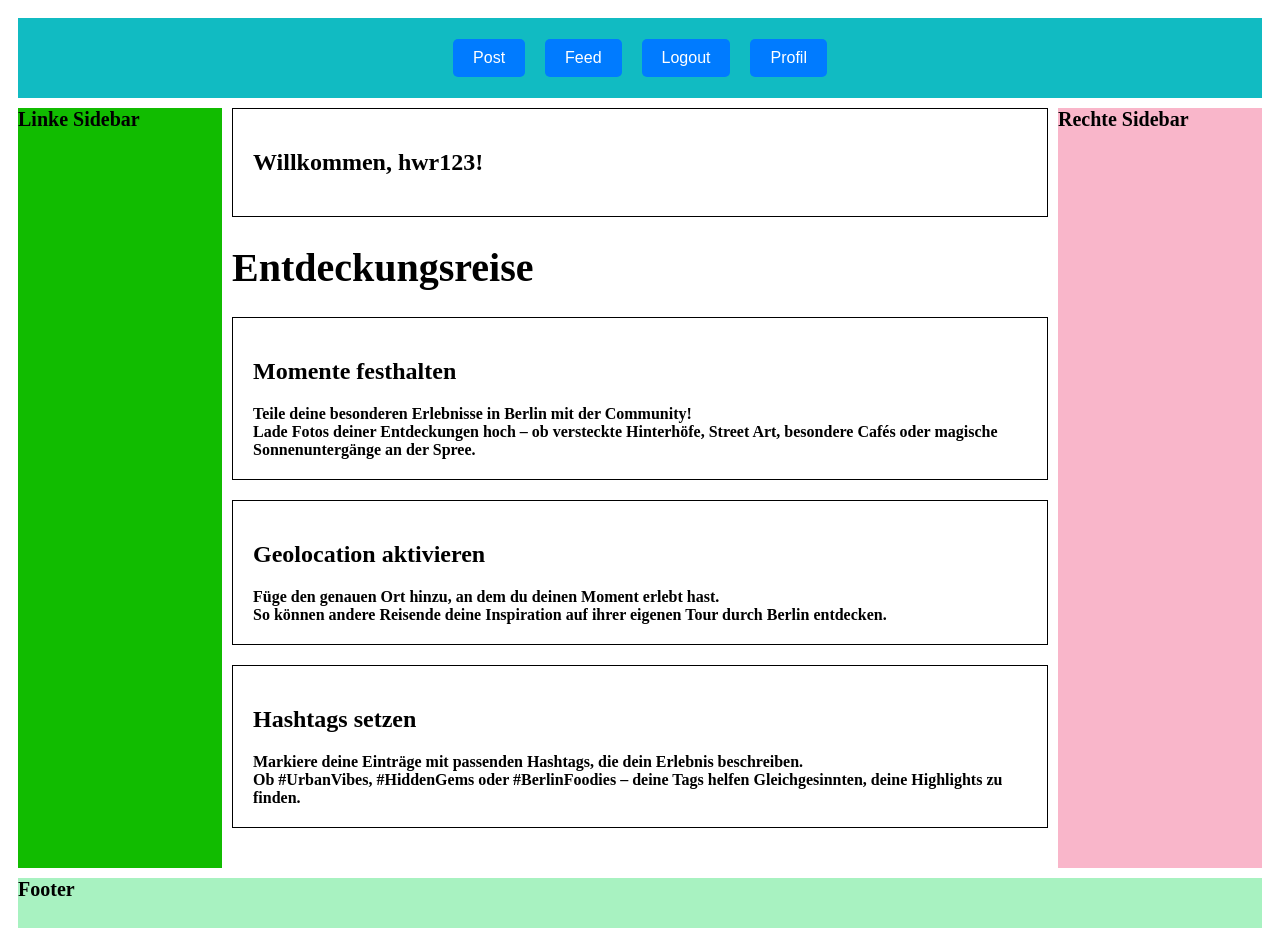
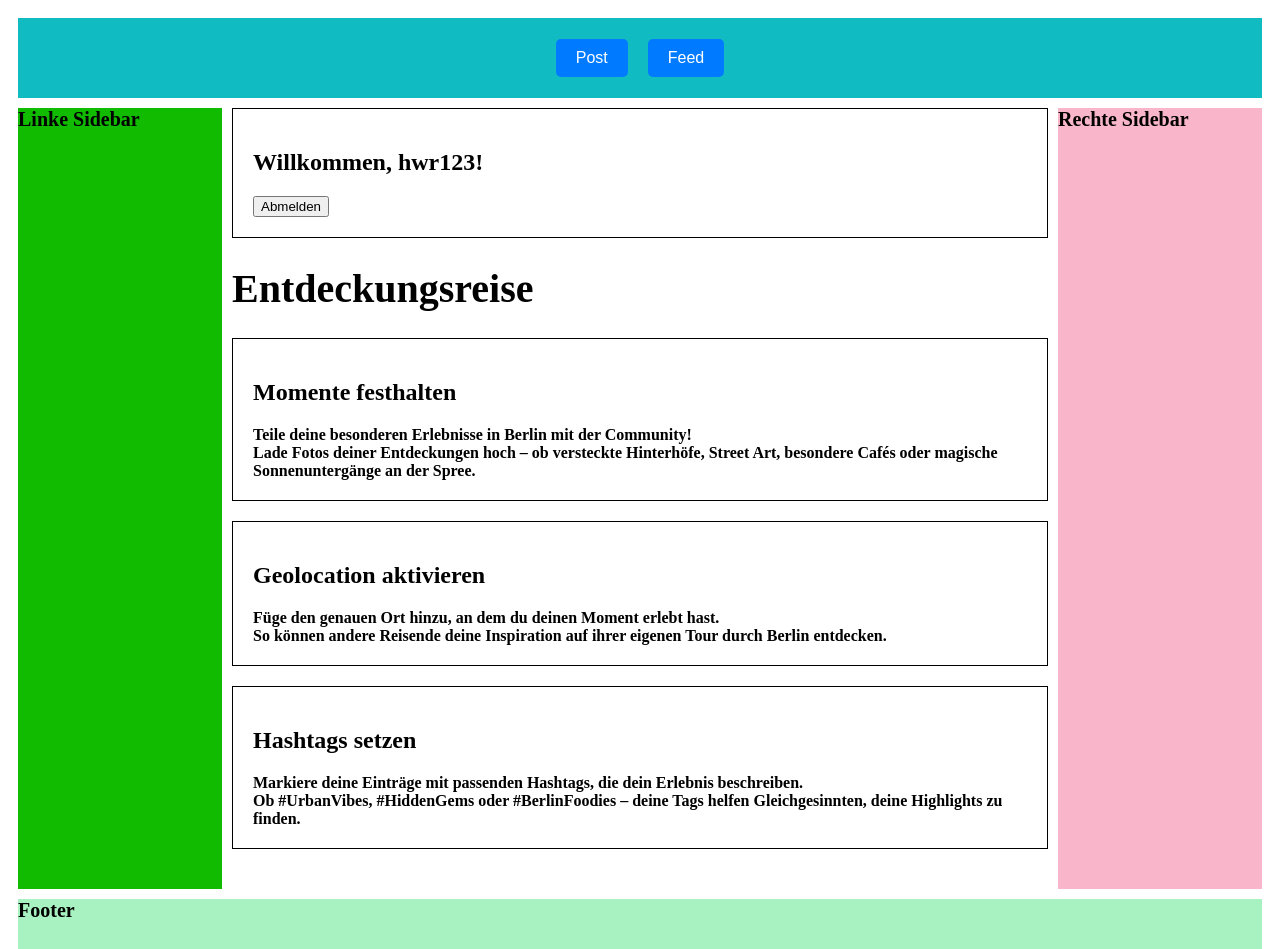
Before and after one commit to chauanhdo1912/webapp-projekt, a Flask app: page / in a window 1280 px wide. Before the commit the page ends 928 px from the top, so only its background shows below. Run offline with Flask 3, Linux system fonts and the light colour scheme; a user stored in the database is signed in.

Commit message:
3rd changes

```diff
--- a/app.py
+++ b/app.py
@@ -57,7 +57,6 @@ def allowed_file(filename):
     return '.' in filename and filename.rsplit('.', 1)[1].lower() in app.config['ALLOWED_EXTENSIONS']
 with app.app_context():
     db.create_all()
-
 @app.route('/')
 def Home():
     if 'Angemeldet' in session:  # Benutzer ist angemeldet
@@ -94,7 +93,7 @@ def Login():
 
 @app.route('/Registrieren', methods=['GET', 'POST'])
 def Registrieren():
-    if 'Angemeldet' in session:  # Wenn der Benutzer bereits angemeldet ist
+    if 'Angemeldet' in session:  # Wenn der Benutzer angemeldet ist
         return redirect(url_for('Home'))
 
     if request.method == 'POST':
@@ -114,17 +113,11 @@ def Registrieren():
         cursor.execute('INSERT INTO users (username, password) VALUES (?, ?)', (username, hashed_password))
         conn.commit()
         conn.close()
-
-        # **Neu hinzugefügt**: Automatisches Einloggen des Benutzers nach der Registrierung
-        session['Angemeldet'] = True  # Benutzer wird als eingeloggt markiert
-        session['username'] = username  # Benutzername wird in der Session gespeichert
-
-        # **Neu geändert**: Direkt zur Hauptseite weiterleiten
-        return redirect(url_for('Home'))  # Benutzer wird nach der Registrierung direkt auf die Hauptseite weitergeleitet
+        return redirect(url_for('Login'))
 
     return render_template('Registrieren.html')
 
-@app.route('/Logout')
+@app.route('/Abmelden')
 def Abmelden():
     session.pop('Angemeldet', None)
     session.pop('username', None)
@@ -177,7 +170,8 @@ def feed():
         image_url = url_for('static', filename=f'images/{filename}')
         return render_template('Feed.html', image_url=image_url)  # Trả về trang Feed với URL của ảnh
     posts = Post.query.all()
-    return render_template('Feed.html', posts=posts)
+    return render_template('Feed.html',posts=posts)
+
 
 if __name__ == "__main__":
     db.create_all()  # Ensure the database and tables are created
--- a/templates/Feed.html
+++ b/templates/Feed.html
@@ -14,14 +14,13 @@
                 <button class="nav-button" onclick="window.location.href='/'">Home</button>
                 <button class="nav-button" onclick="window.location.href='/Post'">Post</button>
                 <button class="nav-button" onclick="window.location.href='/Feed'">Feed</button>
-                <button class="nav-button" onclick="window.location.href='/Logout'">Logout</button>
             {% else %}
                 <button class="nav-button" onclick="window.location.href='/'">Home</button>
                 <button class="nav-button" onclick="window.location.href='/Post'">Post</button>
                 <button class="nav-button" onclick="window.location.href='/Feed'">Feed</button>
                 <button class="nav-button" onclick="window.location.href='/Login'">Login</button>
                 <button class="nav-button" onclick="window.location.href='/Registrieren'">Register</button>
-            {% endif %}ç
+            {% endif %}
         </header>
 
         <div class="left-aside">Linke Sidebar</div>
--- a/templates/Hauptseite.html
+++ b/templates/Hauptseite.html
@@ -12,15 +12,13 @@
 
         <header>
 
-        <!-- Wenn man angemeldet ist werden nur diese buttons angezeigt -->
+        <!-- Wenn man angemeldet ist werden nur 2 buttons angezeigt -->
         {% if Angemeldet %}
             <button class="nav-button" onclick="window.location.href='/Post'">Post</button>
             <button class="nav-button" onclick="window.location.href='/Feed'">Feed</button>
-            <button class="nav-button" onclick="window.location.href='/Logout'">Logout</button>
-            <button class="nav-button" onclick="window.location.href='/Profil'">Profil</button>
-
         {% else %}
-
+            <button class="nav-button" onclick="window.location.href='/Post'">Post</button>
+            <button class="nav-button" onclick="window.location.href='/Feed'">Feed</button>
             <button class="nav-button" onclick="window.location.href='/Login'">Login</button>
             <button class="nav-button" onclick="window.location.href='/Registrieren'">Registrieren</button>
         {% endif %}
@@ -34,9 +32,12 @@
         <div class="info-text">
             {% if Angemeldet %}
                 <h2>Willkommen, {{ username }}!</h2>
+                <button onclick="window.location.href='/Abmelden'">Abmelden</button>
             {% else %}
                 <h2>Willkommen auf der Entdeckungsreise!</h2>
                 <p>Um Momente festzuhalten, melde dich an oder registriere dich.</p>
+                <button onclick="window.location.href='/Login'">Login</button>
+                <button onclick="window.location.href='/Registrieren'">Registrieren</button>
             {% endif %}
         </div>
 
--- a/templates/Login.html
+++ b/templates/Login.html
@@ -10,7 +10,8 @@
     <div class="container">
         <header>
             <button class="nav-button" onclick="window.location.href='/'">Home</button>
-
+            <button class="nav-button" onclick="window.location.href='/Post'">Post</button>
+            <button class="nav-button" onclick="window.location.href='/Feed'">Feed</button>
         </header>
         <div class="left-aside">Linke Sidebar</div>
         <main>
--- a/templates/Registrieren.html
+++ b/templates/Registrieren.html
@@ -14,7 +14,8 @@
 
         <header>
             <button class="nav-button" onclick="window.location.href='/'">Home</button>
-
+            <button class="nav-button" onclick="window.location.href='/Post'">Post</button>
+            <button class="nav-button" onclick="window.location.href='/Feed'">Feed</button>
         </header>
 
         <div class="left-aside">Linke Sidebar</div>
```
Also changed, not shown: posts.db, static/images/76861ab894324c9db9753c9d93c8103c_son2.jpg (added), static/images/aca5ec8c238540348e87bed85aee27e1_son1.jpg (added), static/images/d7b300764ab04b4eb9182381ce3dd0db_1200px-Hochschule_fur_Wirtschaft_und_Recht_Berlin_logo.svg.png (added), static/images/e12f84261e64441ca3d96955998de7a0_1200px-Hochschule_fur_Wirtschaft_und_Recht_Berlin_logo.svg.png (added), users.db.
